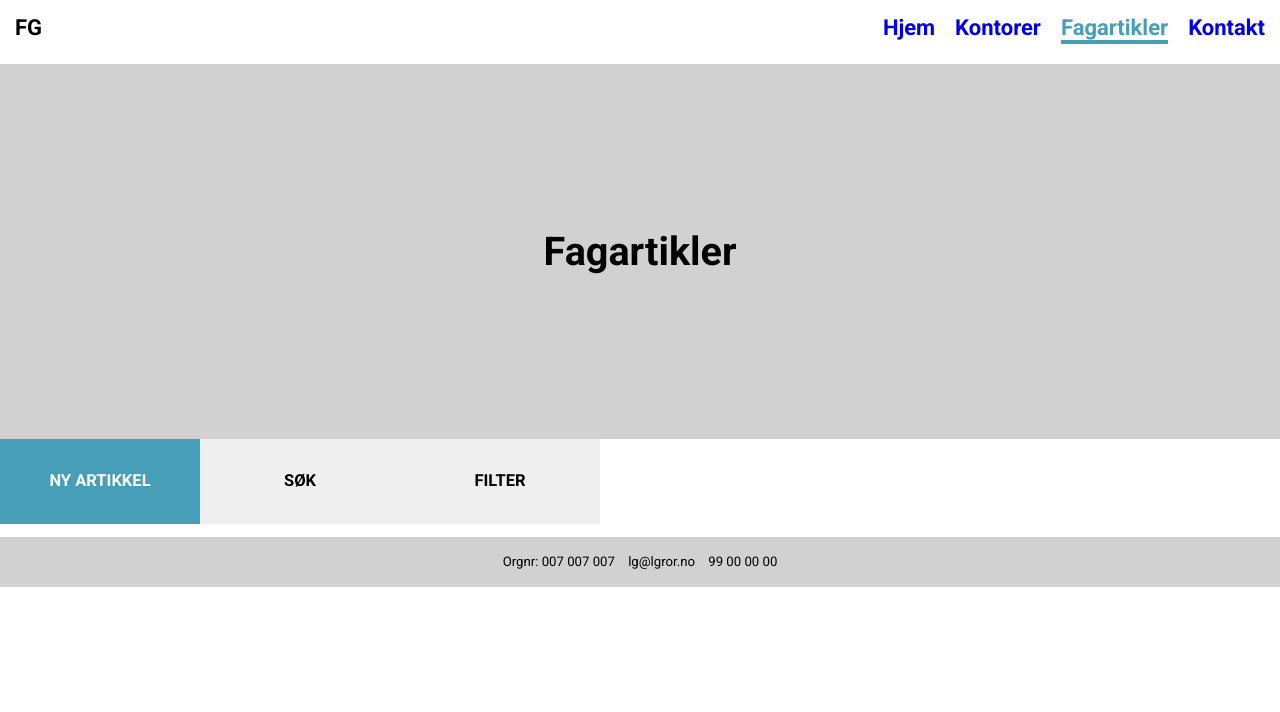
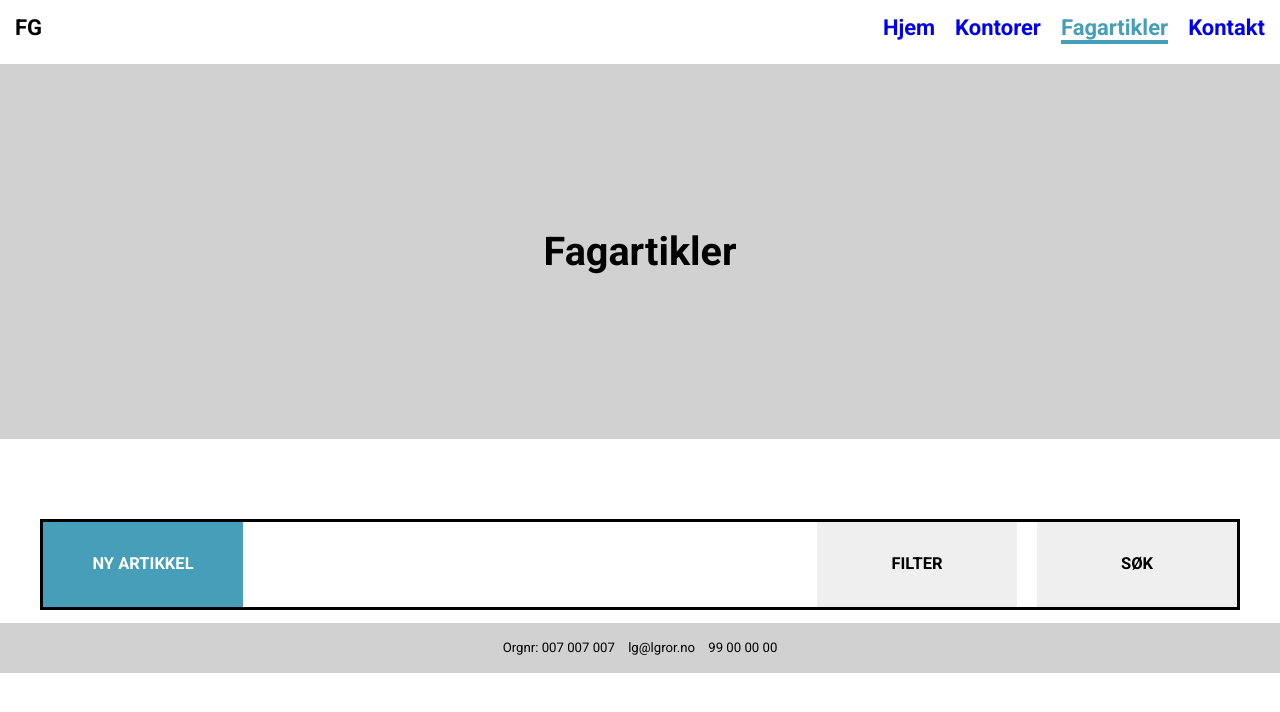
Before and after one commit to andersbss/eksamen, a React app in the folder client/: page /fagartikler in a window 1280 px wide. Shown: the top 712 px of the page. Built offline with nearby package versions, Linux system fonts and the light colour scheme.

Commit message:
Styled buttons and fixed layout

```diff
--- /dev/null
+++ b/client/src/components/containers/ArticlesContainer.jsx
@@ -0,0 +1,17 @@
+import React from 'react';
+import styled from 'styled-components';
+
+const StyledMain = styled.main`
+  margin: auto;
+  margin-top: 80px;
+  width: 1200px;
+
+  border: solid;
+
+  display: grid;
+  grid-row-gap: 30px;
+`;
+
+const ArticlesContainer = ({ children }) => <StyledMain>{children}</StyledMain>;
+
+export default ArticlesContainer;
--- a/client/src/components/options/ArticlesToggles.jsx
+++ b/client/src/components/options/ArticlesToggles.jsx
@@ -1,16 +1,26 @@
 import React from 'react';
-import Articles from '../../pages/articles';
+import styled from 'styled-components';
 import Button from '../buttons/Button';
+
+const StyledSection = styled.section`
+  & > button:not(:first-child) {
+    float: right;
+  }
+
+  & > button:nth-child(2) {
+    margin-left: 20px;
+  }
+`;
 
 const ArticlesToggles = ({ isLoggedIn }) => {
   console.log();
 
   return (
-    <>
+    <StyledSection>
       <Button content="NY ARTIKKEL" backgroundColor="blue" color="white" />
       <Button content="SØK" />
       <Button content="FILTER" />
-    </>
+    </StyledSection>
   );
 };
 
--- a/client/src/pages/articles/index.jsx
+++ b/client/src/pages/articles/index.jsx
@@ -1,5 +1,6 @@
 import React from 'react';
 import Jumbotron from '../../components/common/Jumbotron';
+import ArticlesContainer from '../../components/containers/ArticlesContainer';
 import ArticlesToggles from '../../components/options/ArticlesToggles';
 
 const Articles = () => {
@@ -7,7 +8,9 @@ const Articles = () => {
   return (
     <>
       <Jumbotron headerText="Fagartikler" />
-      <ArticlesToggles />
+      <ArticlesContainer>
+        <ArticlesToggles />
+      </ArticlesContainer>
     </>
   );
 };
```
